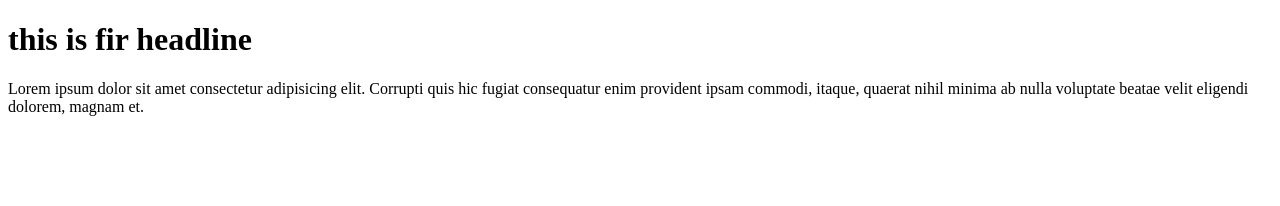
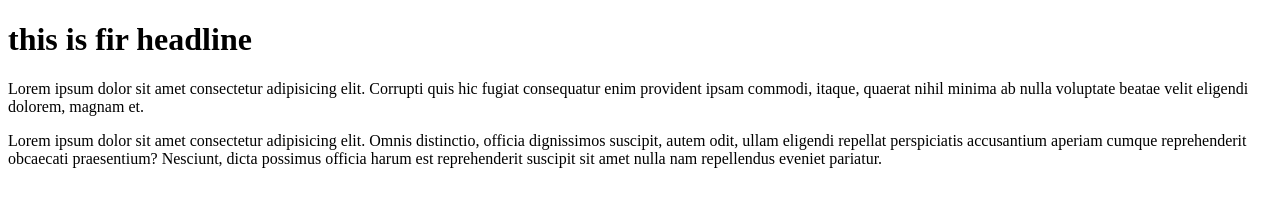
Before and after one commit to MinhazWebDeveloper/HTML-Practice-program, a plain HTML site: page index.html in a window 1280 px wide. Drawn offline with Linux system fonts and the light colour scheme.

Commit message:
Update index.html

```diff
--- a/index.html
+++ b/index.html
@@ -8,5 +8,7 @@
 <body>
      <h1> this is fir headline</h1>
      <p>Lorem ipsum dolor sit amet consectetur adipisicing elit. Corrupti quis hic fugiat consequatur enim provident ipsam commodi, itaque, quaerat nihil minima ab nulla voluptate beatae velit eligendi dolorem, magnam et.</p>
+
+     <p> Lorem ipsum dolor sit amet consectetur adipisicing elit. Omnis distinctio, officia dignissimos suscipit, autem odit, ullam eligendi repellat perspiciatis accusantium aperiam cumque reprehenderit obcaecati praesentium? Nesciunt, dicta possimus officia harum est reprehenderit suscipit sit amet nulla nam repellendus eveniet pariatur.</p>
 </body>
 </html>
```
